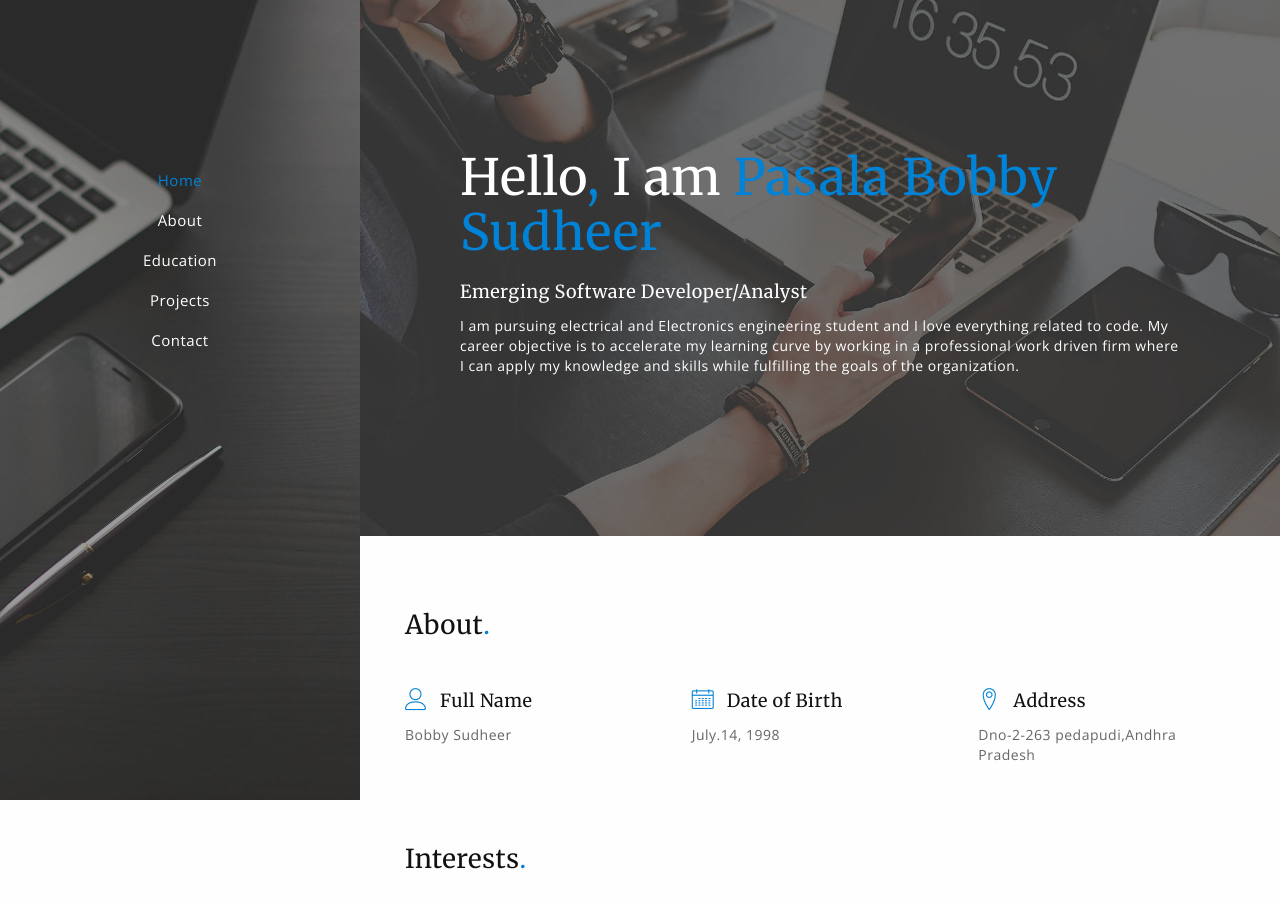
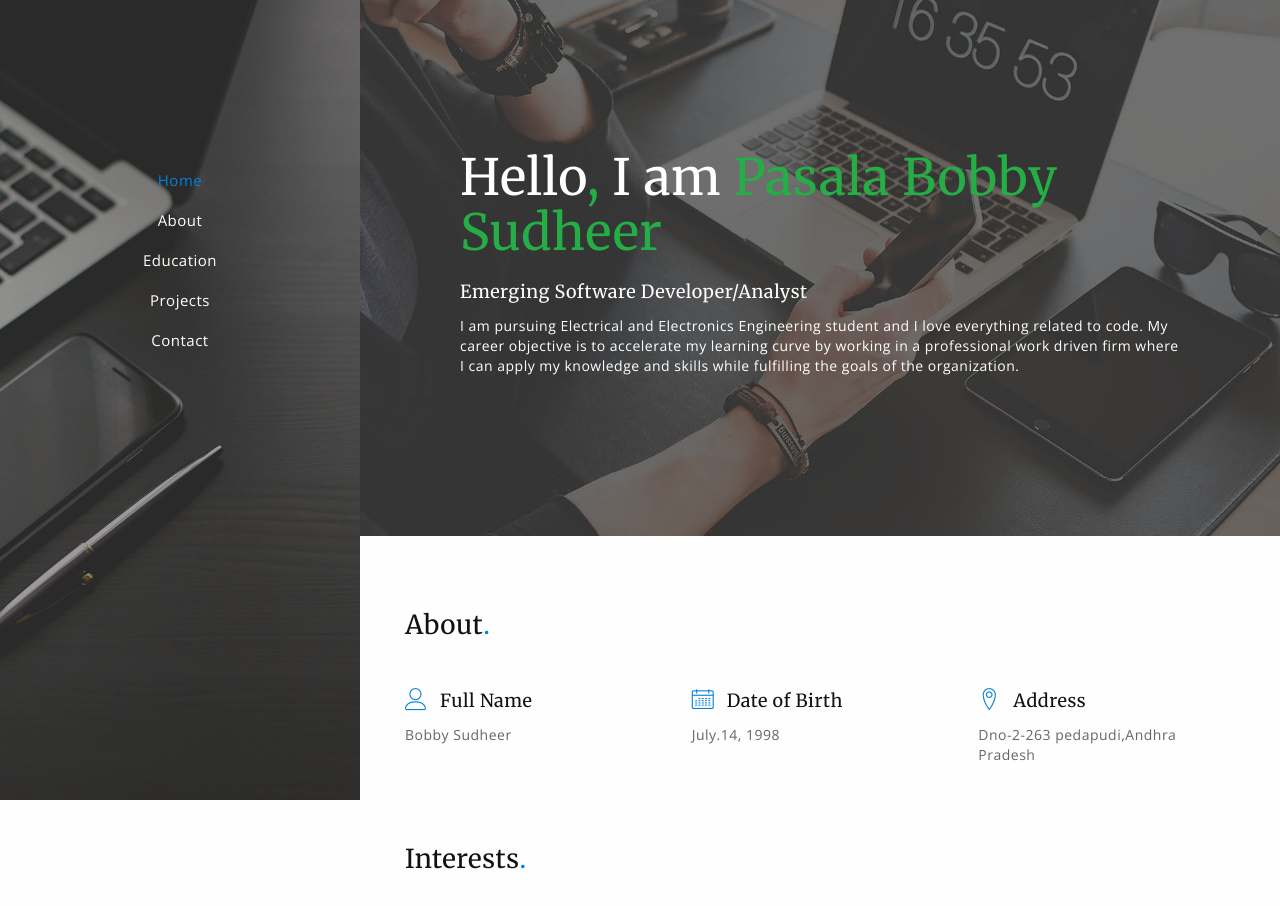
Before and after one commit to bobbyp2/bobbyp2.github.io, a plain HTML site: page index.html in a window 1280 px wide. Shown: the top 906 px of the page. Drawn offline with nearby package versions, Linux system fonts and the light colour scheme.

Commit message:
Update index.html

```diff
--- a/index.html
+++ b/index.html
@@ -77,9 +77,9 @@
         <a href="#menu-toggle" id="menu-toggle"><i class="lnr lnr-menu"></i></a>
         <header id="home">
             <div class="header-content">
-                <h2>Hello<span class="text-primary">,</span> I am <span class="text-primary">Pasala Bobby Sudheer</span></h2>
+                <h2>Hello<span class="text-success">,</span> I am <span class="text-success">Pasala Bobby Sudheer</span></h2>
                 <h5>Emerging Software Developer/Analyst</h5>
-                <p>I am pursuing electrical  and Electronics engineering student and I love everything related to code. My career objective is to accelerate my learning curve by working in a professional work driven firm where I can apply my knowledge and skills while fulfilling the goals of the organization.</p>
+                <p>I am pursuing Electrical  and Electronics Engineering student and I love everything related to code. My career objective is to accelerate my learning curve by working in a professional work driven firm where I can apply my knowledge and skills while fulfilling the goals of the organization.</p>
             </div>
         </header>
         <!-- / header -->
```
